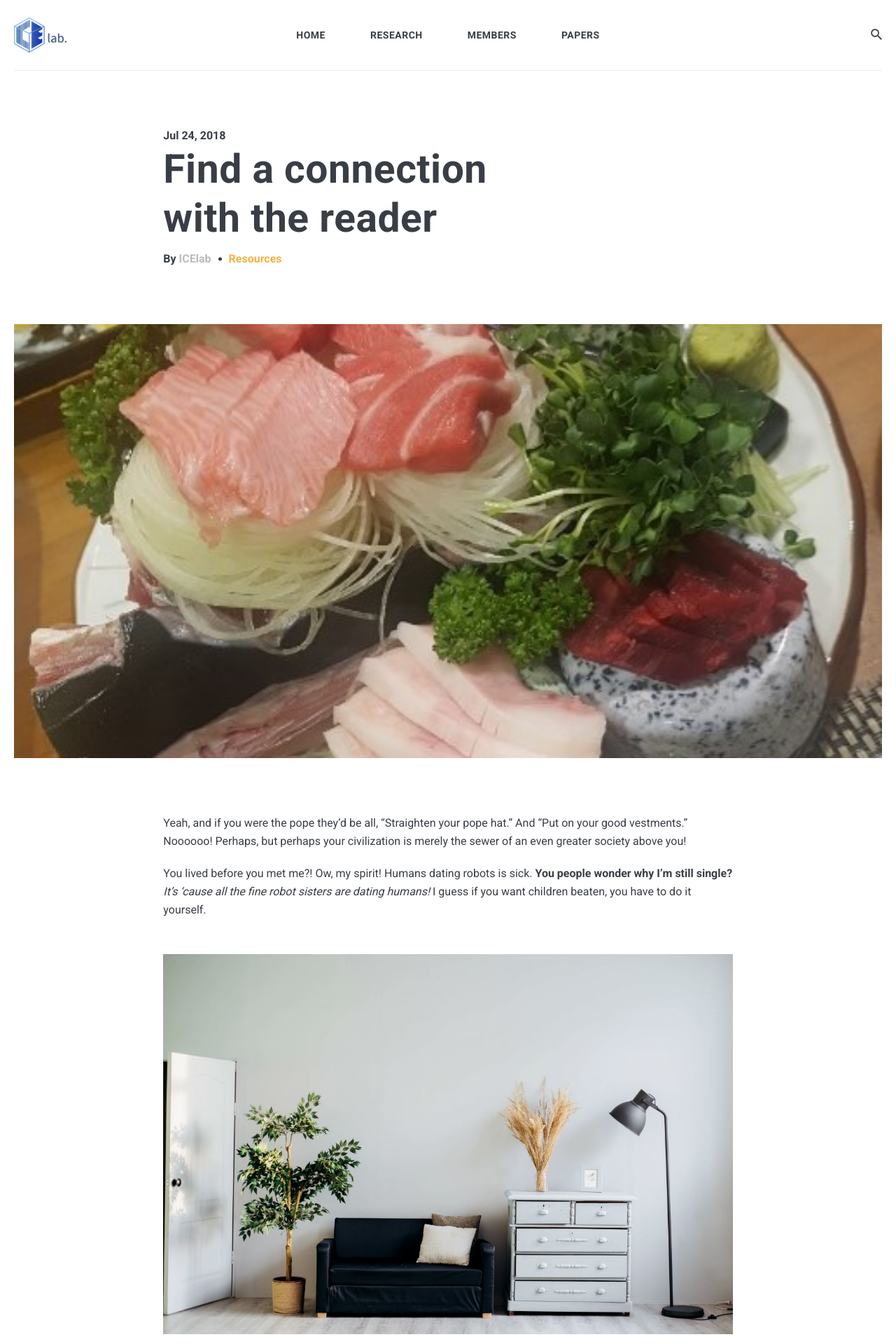
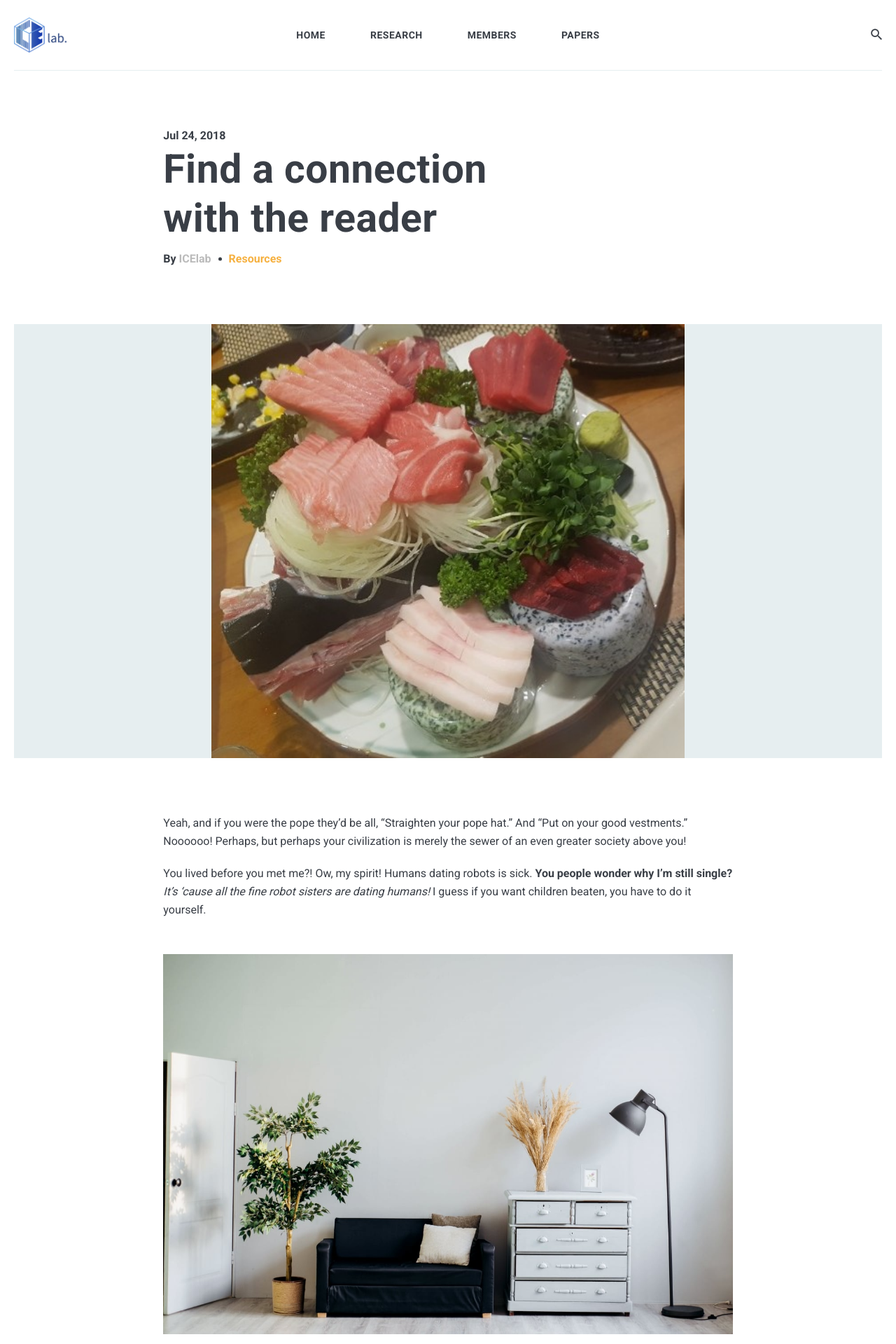
Before and after one commit to icelab-2020/HeeJaeMon123.github.io, a Jekyll site: the page built from _posts/2018-07-23-find-a-connection-with-the-reader.markdown, in a window 1280 px wide. Shown: the top 1920 px of the page at 70% size. Built offline with Jekyll 4.4.1, drawn with Linux system fonts in a browser that asks for light colours; nearby versions of some CDN libraries.

Commit message:
Update _post.scss

```diff
--- a/_sass/4-layouts/_post.scss
+++ b/_sass/4-layouts/_post.scss
@@ -63,15 +63,15 @@
 }
 
 .post-image {
-    background-size: cover;
+    background-size: contain;
     background-position: center;
     background-repeat: no-repeat;
     background-color: $light-gray;
   &:after {
     content: "";
     display: table;
-    width: 10%;
-    min-height: 30px;
+    width: 100%;
+    min-height: 300px;
     padding-top: 50%;
   }
 }
```
